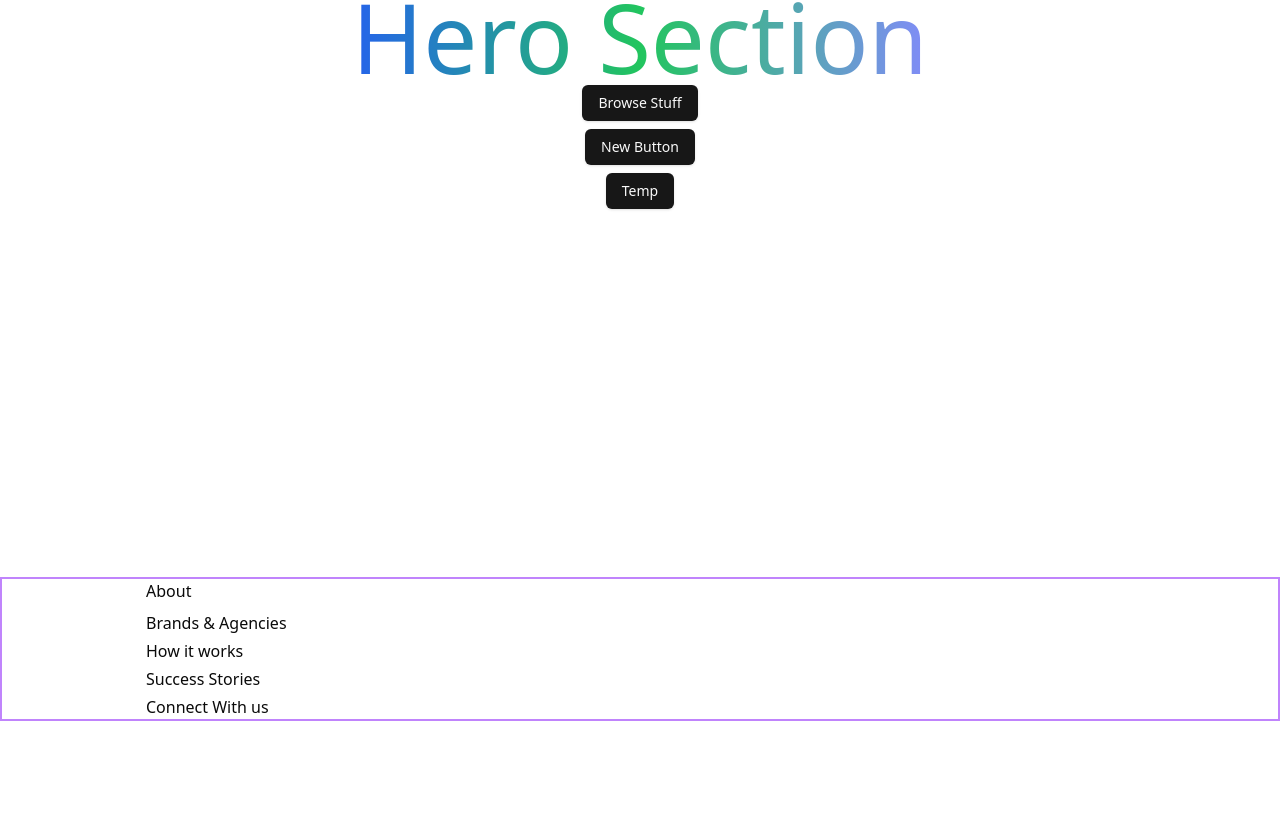
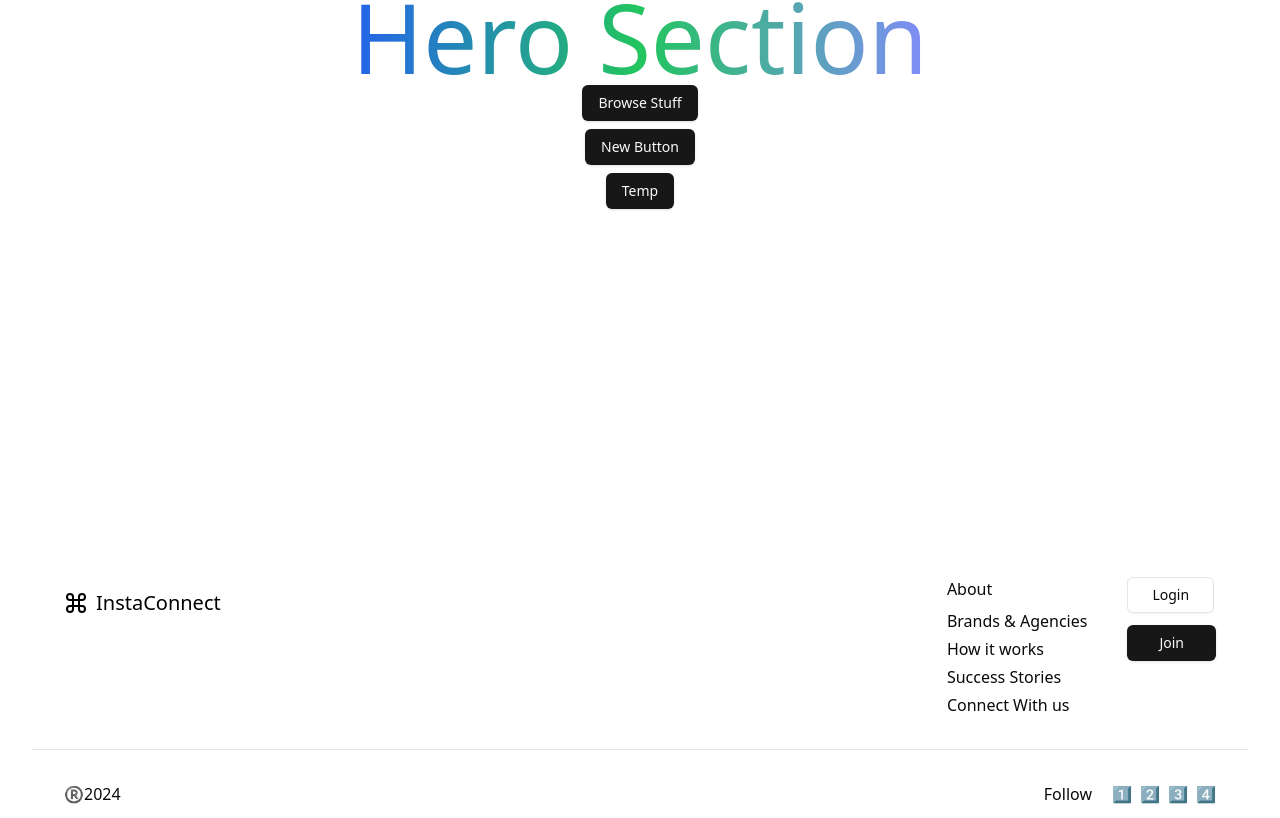
Before and after one commit to shankhh/IC-Alpha, a React (Vite) app in the folder frontend/: page / in a window 1280 px wide. Shown: the part 223-1041 px from the top of the page. Before the commit the page ends 944 px from the top, so only its background shows below. Built offline with nearby package versions, Linux system fonts and the light colour scheme.

Commit message:
Footer edited

```diff
--- a/frontend/src/components/Footer/Footer.jsx
+++ b/frontend/src/components/Footer/Footer.jsx
@@ -1,7 +1,30 @@
-const Footer = () => {
-  return <footer className=" min-h-[5rem] border-2 border-purple-400 min-w-full">
-    <div className="flex flex-col min-w-full min-h-full justify-start items-start md:px-36">
-       <div className="flex flex-col gap-2">
+import React from "react";
+import { Link, useLocation } from "react-router-dom";
+
+import { Button } from "../ui/button";
+
+
+
+const Footer = ({ textColorHeader = "#000" }) => {
+  return (
+  <footer className="flex flex-col items-center mx-auto container">
+    <div className="flex min-w-full min-h-full justify-start items-start container">
+    <div className="text-xl flex flex-1 items-center  py-3 " style={{ color: textColorHeader }}>
+        <svg
+          xmlns="http://www.w3.org/2000/svg"
+          viewBox="0 0 24 24"
+          fill="none"
+          stroke={textColorHeader}
+          stroke-width="2"
+          stroke-linecap="round"
+          stroke-linejoin="round"
+          className="mr-2 h-6 w-6"
+        >
+        <path d="M15 6v12a3 3 0 1 0 3-3H6a3 3 0 1 0 3 3V6a3 3 0 1 0-3 3h12a3 3 0 1 0-3-3"></path>
+        </svg>{" "}
+        InstaConnect
+      </div>
+      <div className="flex flex-col gap-2 pr-10">
         <div>About</div>
         <div className="flex flex-col gap-1">
             <p>Brands & Agencies</p>
@@ -10,9 +33,27 @@ const Footer = () => {
             <p>Connect With us</p>
         </div>
        </div>
-
+      <div className="flex flex-col gap-3 ">
+        <Link to={"/login"}>
+          <Button className="px-6"variant="outline">Login</Button>
+        </Link>
+        <Link to={"/join"}>
+          <Button className="px-8">Join</Button>
+        </Link>
+      </div>
     </div>
-  </footer>;
+    <hr className="h-px my-8 min-w-full bg-gray-900 border-1"></hr>
+    <div className="flex min-w-full min-h-full justify-start items-start container">
+      <div className="flex flex-1 pb-3"> ®️2024</div>
+      <div className="pr-5 pb-3"> Follow</div>
+            <div className="flex gap-x-2 pb-3">
+            <div> 1️⃣</div>
+            <div> 2️⃣</div>
+            <div> 3️⃣</div>
+            <div> 4️⃣</div></div>
+    </div>
+  </footer>
+  );
 };
 
 export default Footer;
--- a/frontend/src/components/Navbar/Navbar.jsx
+++ b/frontend/src/components/Navbar/Navbar.jsx
@@ -1,6 +1,9 @@
 import React, { useMemo } from "react";
 import { Link, useLocation } from "react-router-dom";
+
 import { Button } from "../ui/button";
+
+
 const Navbar = ({ textColorHeader = "#000" }) => {
   const location = useLocation();
   const isLogin = useMemo(() => {
--- a/frontend/src/pages/Home.jsx
+++ b/frontend/src/pages/Home.jsx
@@ -28,6 +28,7 @@ const Home = () => {
             <Link to="/temp">Temp</Link>
           </Button>
         </div>
+
       </main>
       <Footer />
     </>
```
